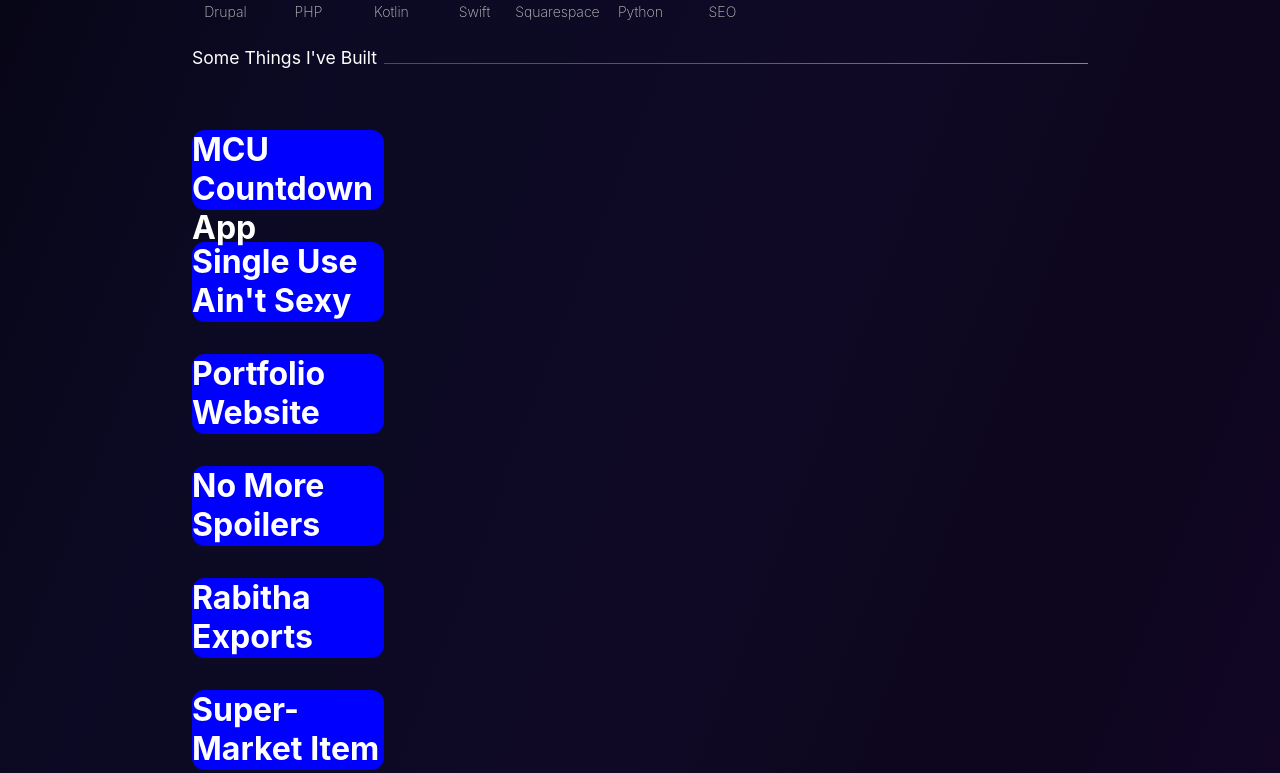
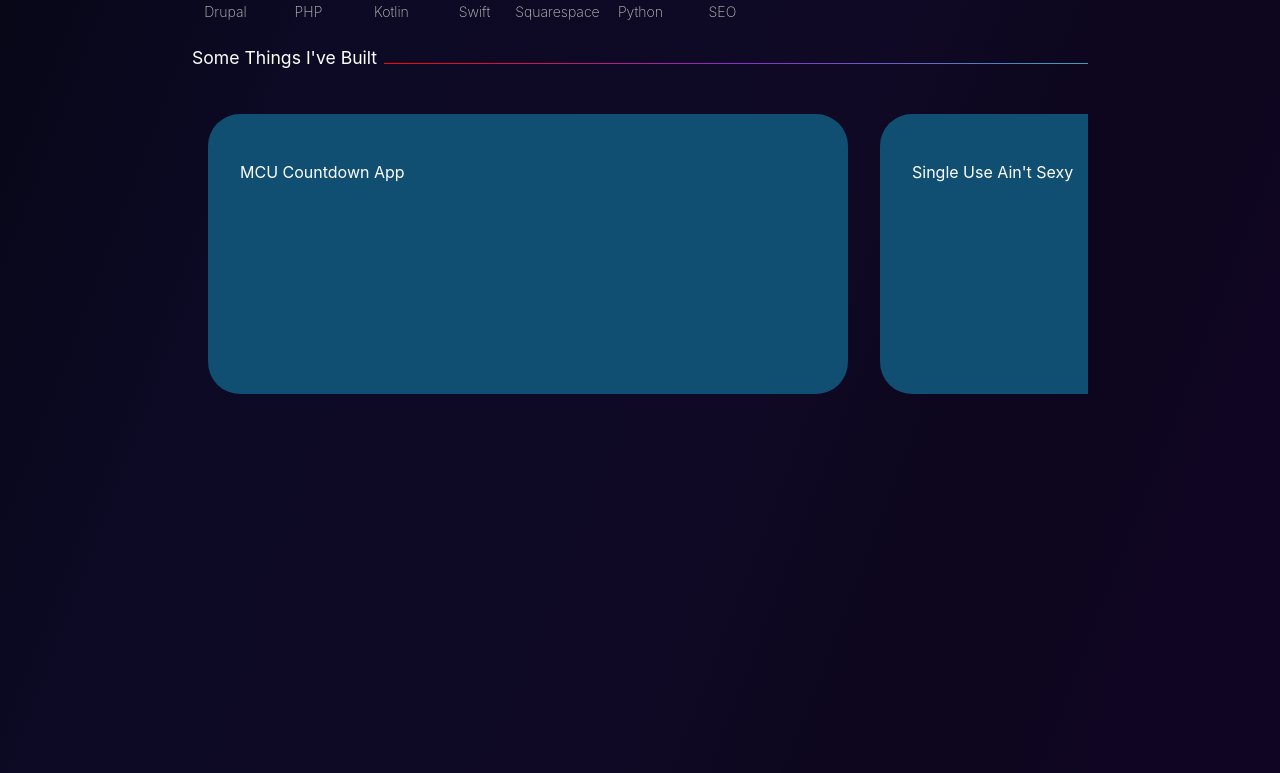
Before and after one commit to mdmathewdc/Mathew-Dony-Portfolio, a Next.js app in the folder mathew-dony-portfolio/: page / in a window 1280 px wide. Shown: the part 2023-2796 px from the top of the page. Built offline with nearby package versions, Linux system fonts and the light colour scheme; a web font is replaced by a local one.

Commit message:
Added scrollable project tiles

```diff
--- a/mathew-dony-portfolio/components/ProjectTile.jsx
+++ b/mathew-dony-portfolio/components/ProjectTile.jsx
@@ -5,10 +5,26 @@ import { projectData } from "./constants/ProjectData";
 import styled from "styled-components";
 
 const ProjectTile = () => {
+  const [width, setWidth] = useState(0);
+  const carousel = useRef();
+
+  useEffect(() => {
+    // console.log(carousel.current.scrollWidth, carousel.current.offsetWidth);
+    setWidth(carousel.current.scrollWidth - carousel.current.offsetWidth + 16);
+  }, []);
+
   return (
     <TileContainer>
-      <motion.h1 className="carousel ">
-        <motion.div className="inner-carousel">
+      <motion.div
+        ref={carousel}
+        className="carousel"
+        whileTap={{ cursor: "grabbing" }}
+      >
+        <motion.div
+          drag="x"
+          dragConstraints={{ right: 0, left: -width }}
+          className="inner-carousel"
+        >
           {projectData.map((project, index) => {
             return (
               <motion.div className="item">
@@ -17,17 +33,32 @@ const ProjectTile = () => {
             );
           })}
         </motion.div>
-      </motion.h1>
+      </motion.div>
     </TileContainer>
   );
 };
 
 const TileContainer = styled.div`
   .item {
-    height: 5rem;
-    width: 12rem;
-    background-color: blue;
-    border-radius: 0.8rem;
+    height: 35vh;
+    min-width: 50vw;
+    background-color: #104f72;
+    border-radius: 2rem;
+    padding: 2rem;
+    margin: 1rem;
+  }
+
+  p {
+    font-size: 1rem;
+  }
+
+  .inner-carousel {
+    display: flex;
+  }
+
+  .carousel {
+    cursor: grab;
+    overflow: hidden;
   }
 `;
 
```
